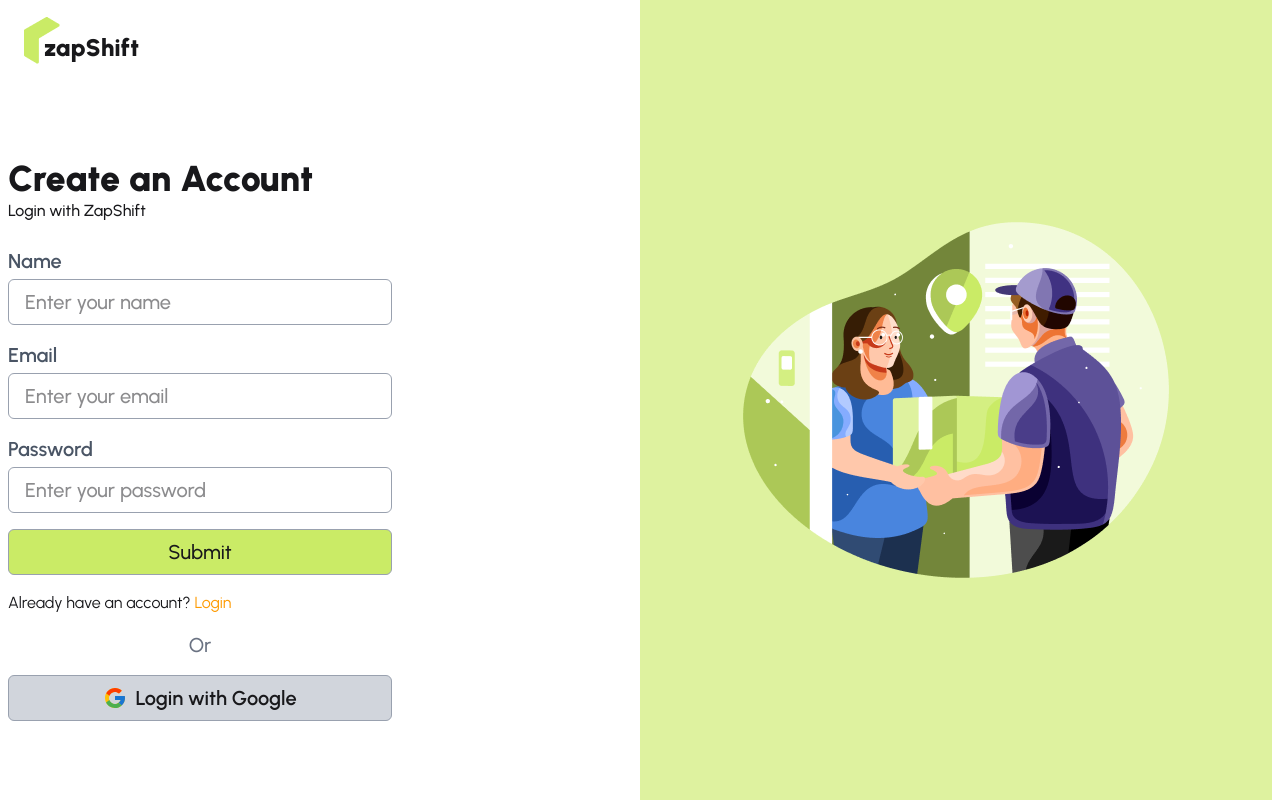
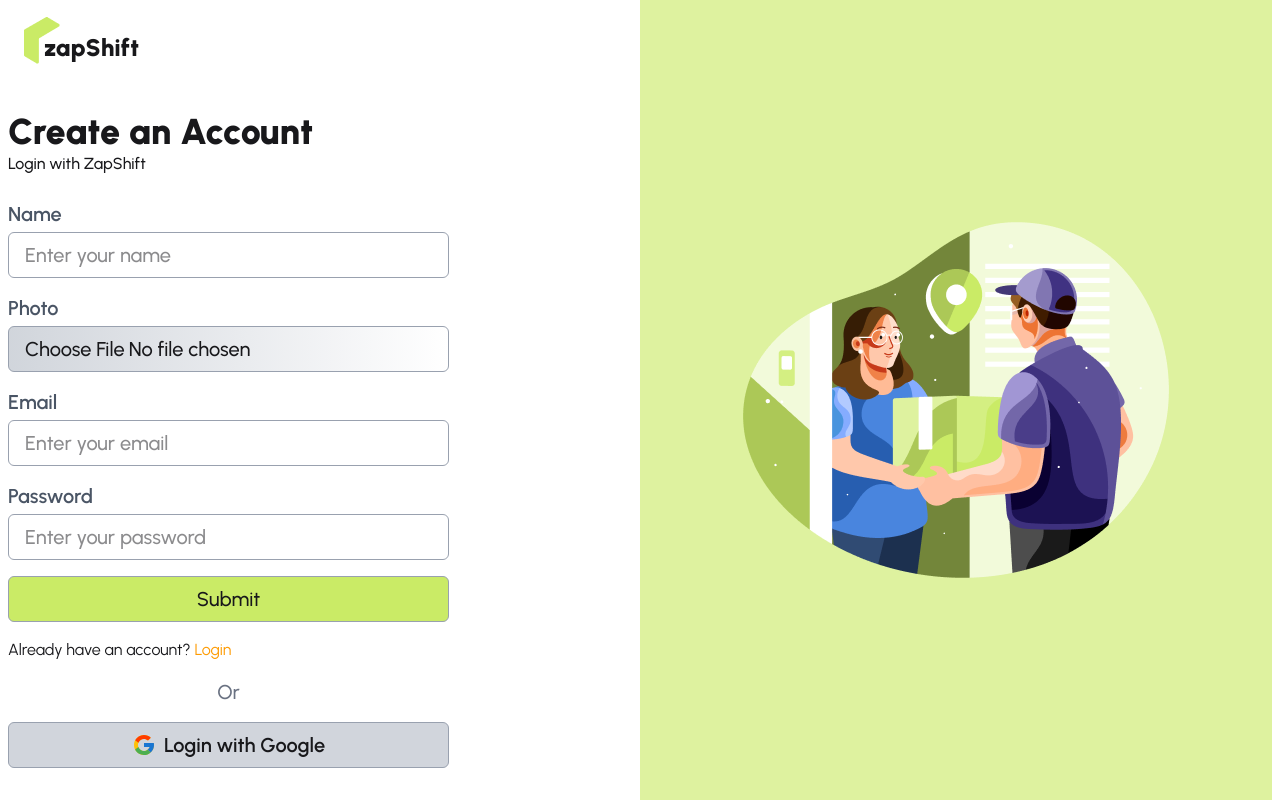
Before and after one commit to priyotush25/zap-shift-client, a React (Vite) app: page /register in a window 1280 px wide. Built offline with nearby package versions, Linux system fonts and the light colour scheme; no server answers.

Commit message:
add photo

```diff
--- a/package.json
+++ b/package.json
@@ -23,6 +23,7 @@
     "react-leaflet": "^5.0.0-rc.2",
     "react-responsive-carousel": "^3.2.23",
     "react-router": "^7.9.4",
+    "react-toastify": "^11.0.5",
     "swiper": "^12.0.3",
     "tailwindcss": "^4.1.13"
   },
--- a/src/Pages/Auth/resister/Register.jsx
+++ b/src/Pages/Auth/resister/Register.jsx
@@ -1,6 +1,7 @@
 import { useForm } from "react-hook-form";
 import { FcGoogle } from "react-icons/fc";
 import { Link } from "react-router";
+import { toast } from "react-toastify";
 import useAuth from "../../../hook/useAuth";
 import Input from "../../../shared/field/Input";
 
@@ -10,10 +11,15 @@ const Register = () => {
     const { registerUser } = useAuth();
 
     const handleRegister = (data) => {
-        console.log(data);
+        console.log(data.photo[0]);
 
         registerUser(data.email, data.password)
-            .then(res => { console.log(res.user); reset() })
+            .then(res => {
+                console.log(res.user);
+                toast.success("Registration successfully")
+                reset();
+
+            })
             .catch(result => console.log(result.message))
 
     }
@@ -39,6 +45,23 @@ const Register = () => {
                     />
                     {errors.name && <p className="text-red-500">{errors.name.message}</p>}
                 </div>
+
+                {/* name input */}
+                <div>
+                    <Input
+                        name="photo"
+                        label="Photo"
+                        input="file"
+                        title="Enter your photo"
+                        inputClass="bg-gradient-to-r from-gray-300 to-transparent cursor-pointer"
+                        {...register("file", { required: "Photo is required" })}
+                    />
+                    {errors.file && <p className="text-red-500">{errors.file.message}</p>}
+                </div>
+
+
+
+
                 {/* email input */}
                 <div>
                     <Input
@@ -66,7 +89,7 @@ const Register = () => {
                     {errors.password && <p className="text-red-500">{errors.password.message}</p>}
                 </div>
                 <div>
-                    <Input input="submit" inputClass="bg-primary" />
+                    <Input input="submit" inputClass="bg-primary cursor-pointer" />
                 </div>
             </form>
 
--- /dev/null
+++ b/src/Routes/PrivateRoute.jsx
@@ -0,0 +1,25 @@
+import { Navigate } from 'react-router';
+import useAuth from '../hook/useAuth';
+
+const PrivateRoute = ({ children }) => {
+    const { user, loading } = useAuth();
+
+    if (loading) {
+        return <div className='min-h-screen items-center justify-center'>
+            <span className="loading loading-ring loading-xl"></span>
+        </div>
+    }
+
+
+
+    if (!user) {
+        return <Navigate to={"/login"} />
+    }
+
+
+
+
+    return children;
+};
+
+export default PrivateRoute;
--- a/src/main.jsx
+++ b/src/main.jsx
@@ -4,6 +4,7 @@ import { createRoot } from "react-dom/client";
 import { RouterProvider } from "react-router";
 import "./index.css";
 
+import { ToastContainer } from "react-toastify";
 import { router } from "./Routes/Routes";
 import AuthProvider from "./context/AuthProvider";
 
@@ -12,6 +13,6 @@ createRoot(document.getElementById("root")).render(
     <AuthProvider>
       <RouterProvider router={router} />
     </AuthProvider>
-
+    <ToastContainer />
   </StrictMode>
 );
```
Also changed, not shown: 1 other file (tests, documents, lock files or other folders).
